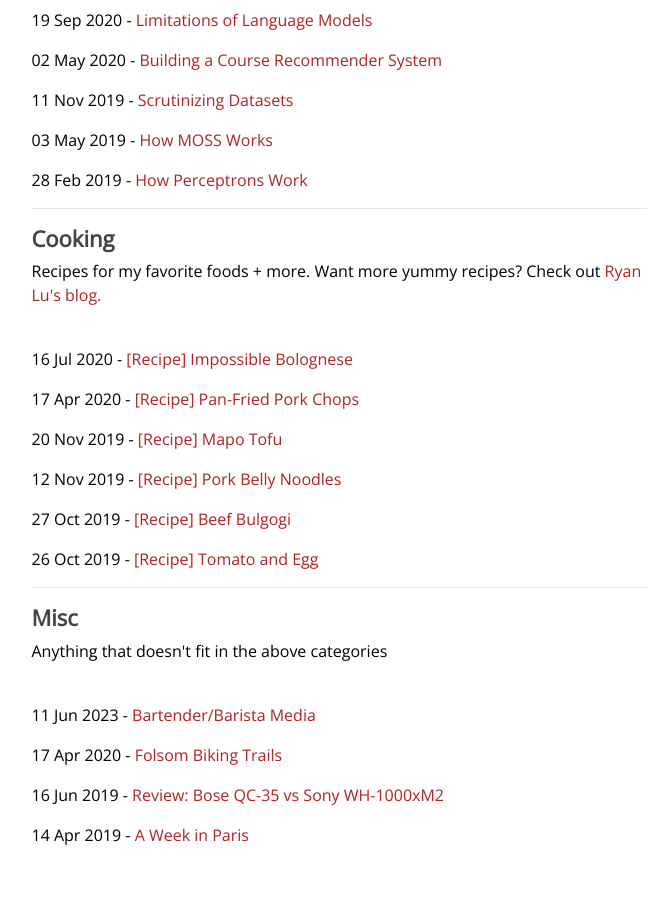
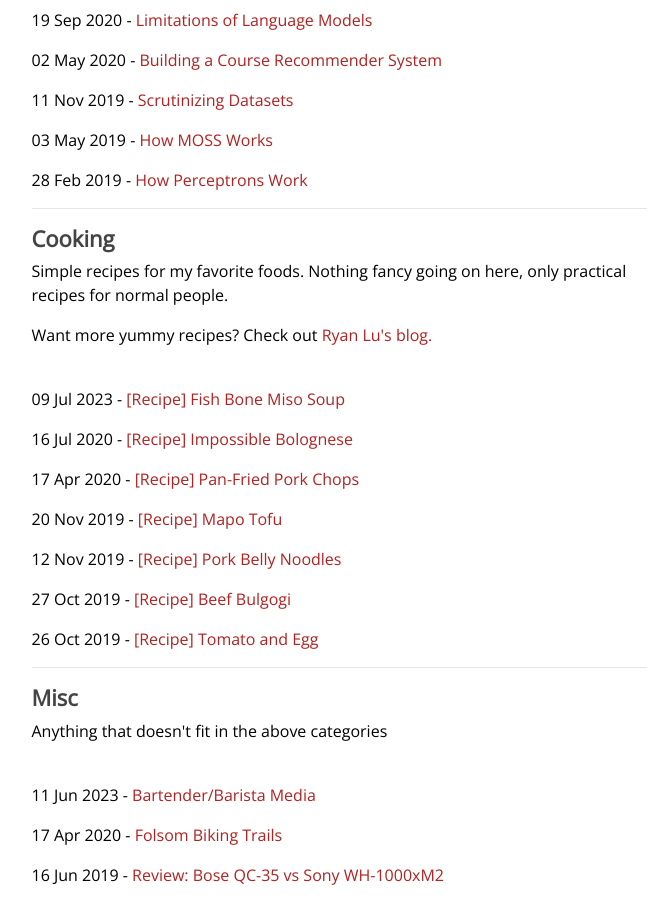
Before and after one commit to yangdanny97/yangdanny97.github.io, a Jekyll site: the page built from blog/index.html, in a window 1280 px wide and 900 px high, scrolled down 1577 px. Shown: the whole window, without its empty margins (301-972 px from the left). Built offline with Jekyll 4.4.1, drawn with Linux system fonts in a browser that asks for light colours.

Commit message:
add recipe

```diff
--- a/blog/index.html
+++ b/blog/index.html
@@ -40,7 +40,8 @@ description: Blog Homepage
         {% endfor %}
         <hr>
         <h3>Cooking</h3>
-        <p>Recipes for my favorite foods + more. Want more yummy recipes? Check out <a href="https://ryanlu41.github.io/blog/blog_category.html">Ryan Lu's blog.</a></p>
+        <p>Simple recipes for my favorite foods. Nothing fancy going on here, only practical recipes for normal people.</p>
+        <p>Want more yummy recipes? Check out <a href="https://ryanlu41.github.io/blog/blog_category.html">Ryan Lu's blog.</a></p>
         <br>
         {% for post in site.posts %}
         {% if post.category == "Cooking" %}
```
Also changed, not shown: _posts/2023-07-09-fish-bone-miso-soup.md (added, +36 -0 lines).
